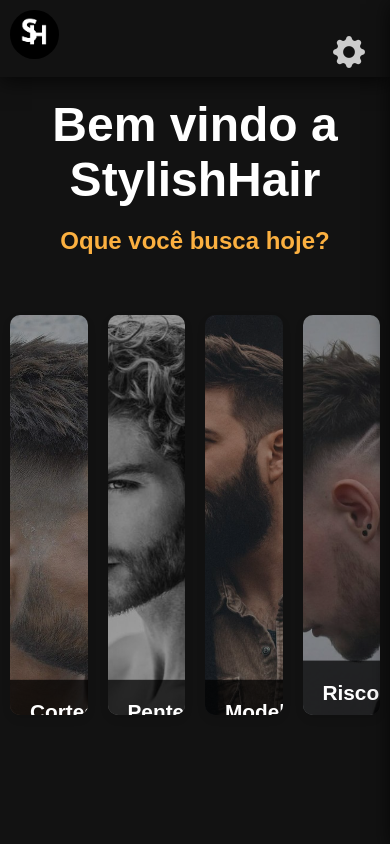
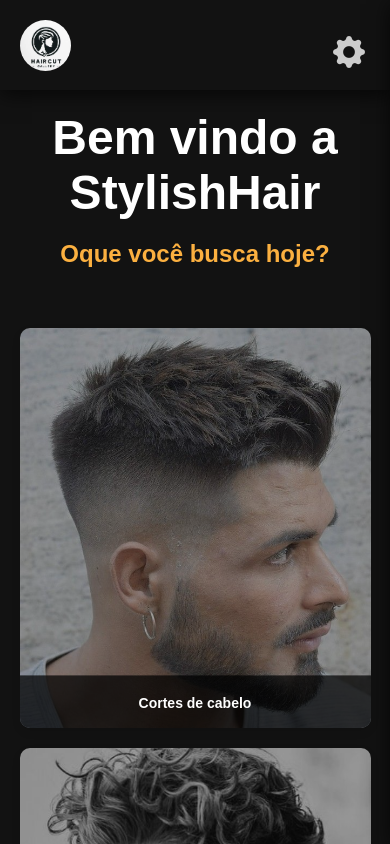
Before and after one commit to LuigiSilva10/tcc, a plain HTML site: page home.html in a window 390 px wide. Shown: the top 844 px of the page. Drawn offline with nearby package versions, Linux system fonts and the light colour scheme.

Commit message:
Responsividade tela home - 19/08/2024

```diff
--- a/home.css
+++ b/home.css
@@ -206,7 +206,7 @@
 #logo img {
     margin-left: 5px;
     margin-top: 5px;
-    max-width: 15%;
+    max-width: 30%;
     border-radius: 50%;
 }
 
@@ -329,39 +329,31 @@
     color: var(--titulo_h3_lightmode);
 }
 
-
-
-
-
-
-
-
-/* Estilos para telas menores que 768px */
-@media only screen and (max-width: 767px) {
-    .titulo h3 {
-        font-size: 1.2em;
-        padding-left: 20px;
-        padding-right: 20px;
+/* Responsividade para dispositivos móveis */
+@media (max-width: 768px) {
+    .botoes_escolher_tipo_cabelo {
+        flex-direction: column;
+        align-items: center;
     }
 
-    menu ul li a {
-        display: none;
+    .imagem-container {
+        width: 90%;
+        margin: 10px 0;
+    }
+
+    .imagem-texto {
+        font-size: 16px;
+        margin-top: 5px;
+    }
+
+    #logo{
+        max-width: 45%;
+        margin: 10px;
     }
 }
 
-@media only screen and (min-width: 768px) and (max-width: 1024px) {
-    .titulo h3 {
-        font-size: 1.4em;
-        padding-left: 50px;
-        padding-right: 50px;
+@media (max-width: 480px) {
+    .imagem-texto {
+        font-size: 14px;
     }
 }
-
-/* Estilos para telas maiores que 1024px */
-@media only screen and (min-width: 1025px) {
-    .titulo h3 {
-        font-size: 1.5em;
-        padding-left: 350px;
-        padding-right: 350px;
-    }
-}
--- a/home.html
+++ b/home.html
@@ -13,14 +13,14 @@
         content="Stylish Hair é a mais nova galeria de cortes capilares, aqui você encontrará uma imensa variedade de cortes e estilos de cabelos e barbas">
     <meta name="keywords"
         content="cabelo, cortes de cabelo, estilos de cabelo, penteados, barbearia, galeria de cabelo, cortes modernos, cortes clássicos, cortes masculinos, tendências de cabelo, cuidados com o cabelo, produtos para cabelo, inspiração de cabelo, cortes de barba, estilos de barba, cuidados com a barba, penteados para festas, penteados para casamentos, penteados para formaturas, penteados para o dia a dia, cortes curtos, cortes médios, cortes longos, cabelo cacheado, cabelo liso, cabelo ondulado, cabelo crespo, coloração de cabelo, mechas, luzes, balayage, ombré hair, hidratação capilar, reconstrução capilar, alisamento, permanente, tranças, dreads, acessórios para cabelo, penteados vintage, penteados retrô, cortes assimétricos, cortes em camadas, cortes repicados, cortes desfiados, cortes undercut, cortes fade, cortes taper, cortes pompadour, cortes moicano, cortes buzz cut, cortes flat top, cortes afro, cortes com franja, cortes com risca, cortes com navalha, cortes com máquina, cortes com tesoura">
-    <link rel="shortcut icon" href="imagens/sh.png" type="image/x-icon">
+    <link rel="shortcut icon" href="imagens/logo.jpeg" type="image/x-icon">
 </head>
 
 <body>
     <header>
         <menu>
             <figure id="logo">
-                <a href="home.html"><img src="imagens/sh.png" alt=""></a>
+                <a href="home.html"><img src="imagens/logo.jpeg" alt=""></a>
             </figure>
 
             <section class="icones_home">
```
Also changed, not shown: login.html (+1 -1 lines), tipo_de_cabelo.html (+1 -1 lines), imagens/logo.jpeg (added), imagens/sh.png (deleted), 1 other file.
